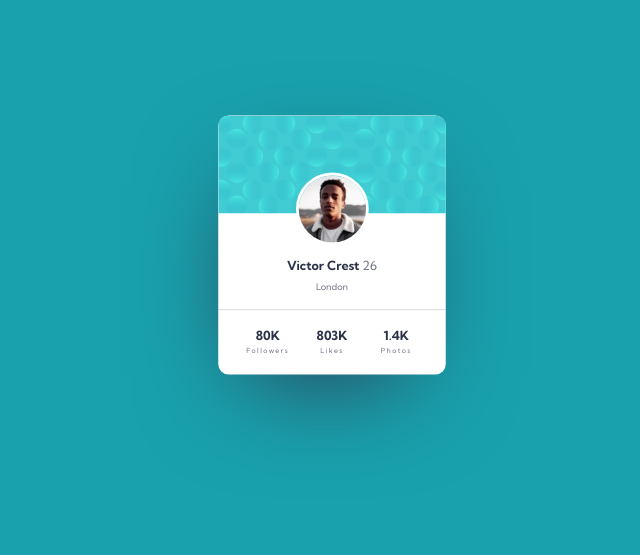
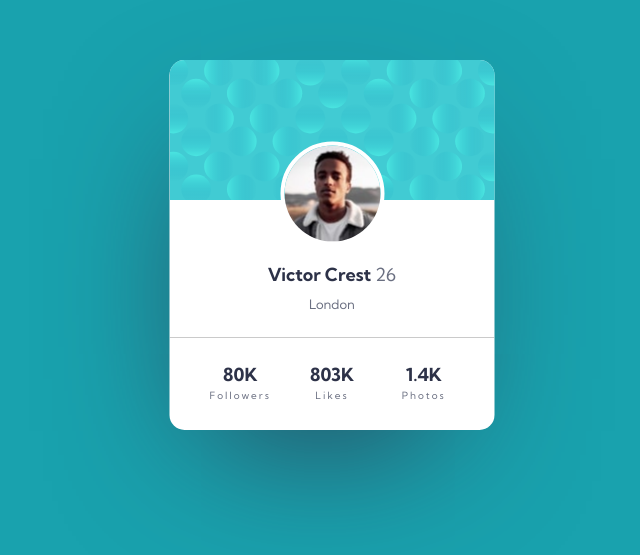
Before and after one commit to mhsfh/profile-card, a plain HTML site: page index.html in a window 1280 px wide. Shown: the part 155-710 px from the top of the page, without its empty margins (308-948 px from the left). Drawn offline with Linux system fonts and the light colour scheme.

Commit message:
Update style.css

```diff
--- a/css/style.css
+++ b/css/style.css
@@ -90,8 +90,3 @@ hr {
   right: -17%;
   height: 644px;
 }
-@media (min-width: 800px) {
-  .card {
-    transform: translate(-50%, -50%) scale(0.7);
-  }
-}
```
